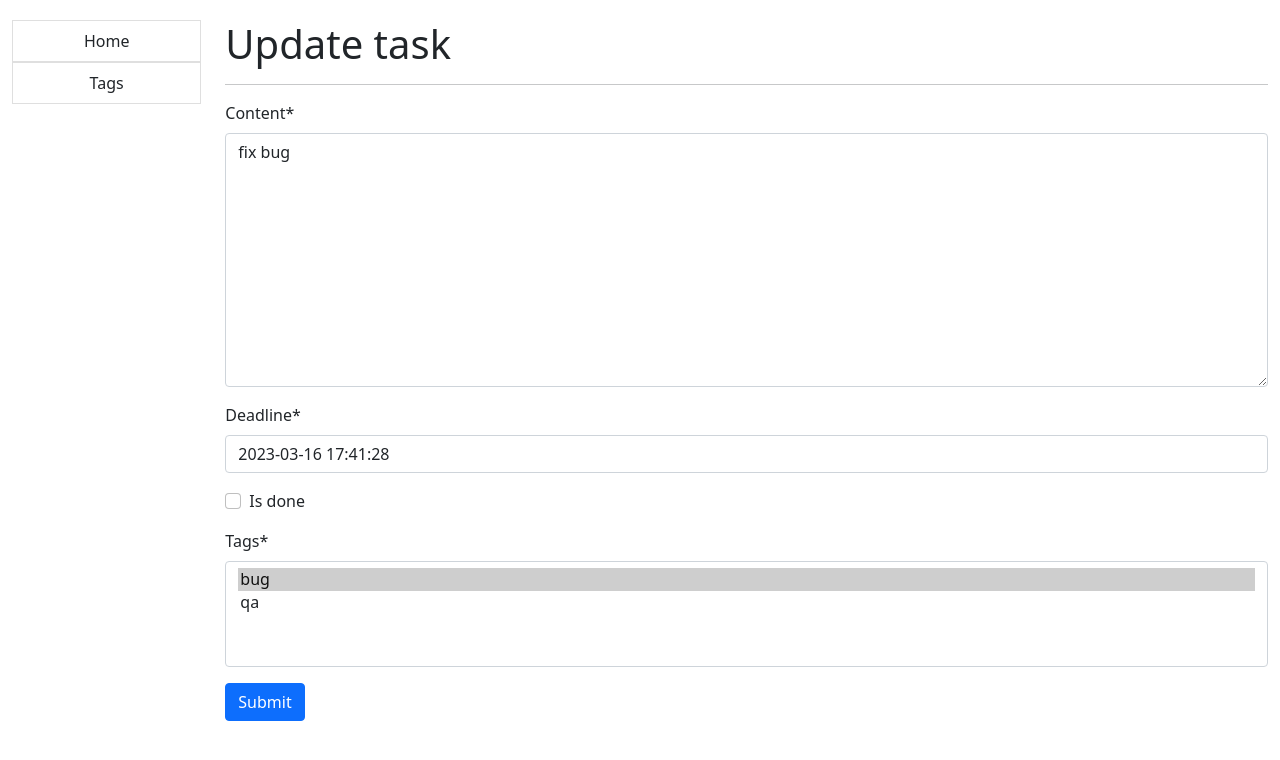
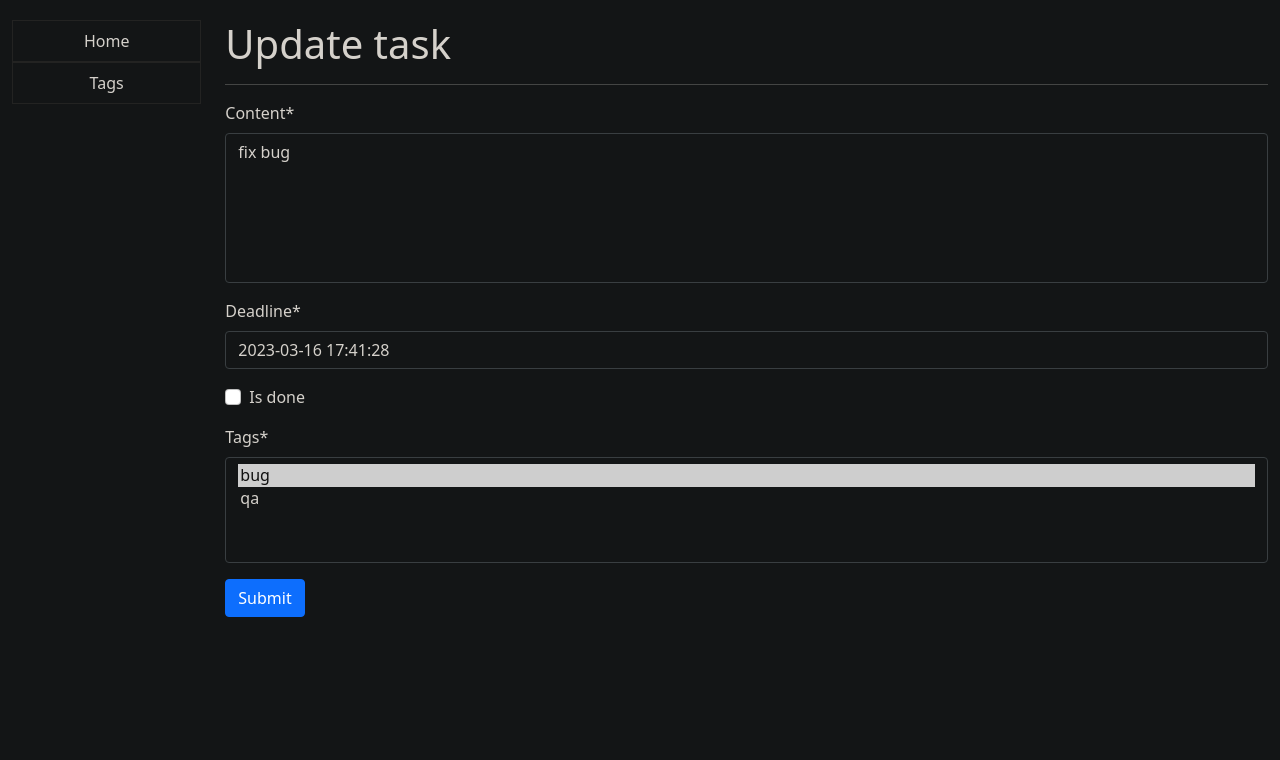
Before and after one commit to usrofgh/django_mate_practice, a Django app: page /tasks/1/ in a window 1280 px wide. Shown: the top 760 px of the page. Run offline with Django 4.2, Linux system fonts and the light colour scheme; data comes from the database, SQL or seed files in the repository; some libraries are stand-ins or nearby versions.

Commit message:
Add styles for dark mode

```diff
--- a/static/css/style.css
+++ b/static/css/style.css
@@ -13,3 +13,61 @@
 table {
     text-align: center;
 }
+
+body {
+    background-color: #131516;
+    color: rgb(213, 209, 203);
+}
+.side-nav {
+    background-color: #131516;
+}
+
+.list-group-item {
+    color: rgb(213, 209, 203);
+    text-decoration-color: initial;
+    background-color: rgb(19, 21, 22);
+    border-color: rgba(141, 130, 114, 0.13);
+}
+
+.list-group-item:hover {
+    background-color: rgb(38 42 44);
+    color: rgb(213, 209, 203);
+}
+
+.table {
+    --darkreader-bg--bs-table-bg: rgba(0, 0, 0, 0);
+    --darkreader-bg--bs-table-accent-bg: rgba(0, 0, 0, 0);
+    --darkreader-text--bs-table-striped-color: #d5d1cb;
+    --darkreader-bg--bs-table-striped-bg: rgba(0, 0, 0, 0.05);
+    --darkreader-text--bs-table-active-color: #d5d1cb;
+    --darkreader-bg--bs-table-active-bg: rgba(0, 0, 0, 0.1);
+    --darkreader-text--bs-table-hover-color: #d5d1cb;
+    --darkreader-bg--bs-table-hover-bg: rgba(0, 0, 0, 0.07);
+    color: rgb(213, 209, 203);
+    border-color: rgb(52, 58, 60);
+}
+
+.form-control {
+    color: rgb(213, 209, 203);
+    background-color: rgb(19, 21, 22);
+    border-color: rgb(57, 62, 65);
+}
+
+.form-control:focus {
+    color: rgb(213, 209, 203);
+    background-color: rgb(19, 21, 22);
+    border-color: rgb(0, 53, 137);
+    outline-color: initial;
+    box-shadow: rgba(0, 78, 199, 0.25) 0px 0px 0px 0.25rem;
+}
+
+.form-select {
+    color: rgb(213, 209, 203);
+    background-color: rgb(19, 21, 22);
+    border-color: rgb(57, 62, 65);
+}
+
+textarea {
+    max-height: 150px;
+    resize: none;
+}
```
